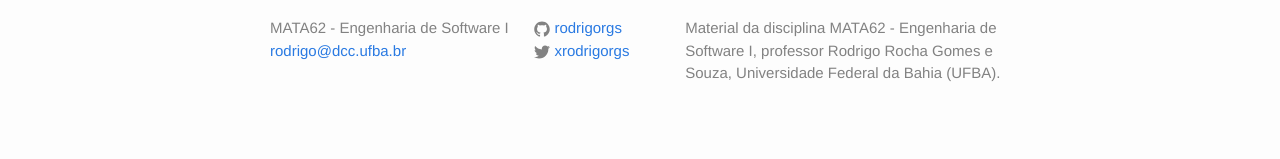
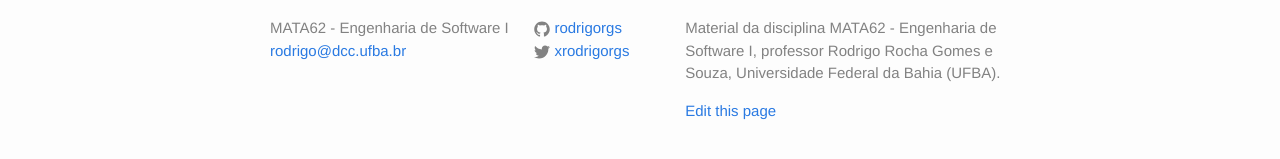
Before and after one commit to rodrigorgs/mata62-20161, a Jekyll site: the page built from index.md, in a window 1280 px wide. Shown: the part 535-694 px from the top of the page. Built offline with Jekyll 4.4.1, drawn with Linux system fonts in a browser that asks for light colours.

Commit message:
Add "edit this page" link

```diff
--- a/_includes/footer.html
+++ b/_includes/footer.html
@@ -30,6 +30,7 @@
 
       <div class="footer-col footer-col-3">
         <p>{{ site.description }}</p>
+        <p><a href="{{site.github.repository_url}}/edit/gh-pages/{{page.path}}">Edit this page</a></p>
       </div>
     </div>
 
```
